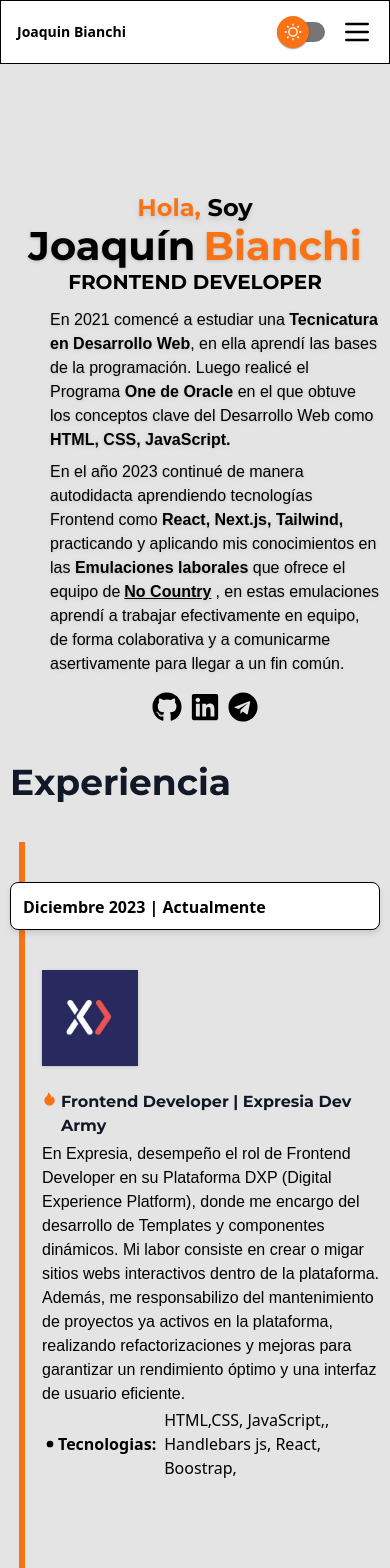
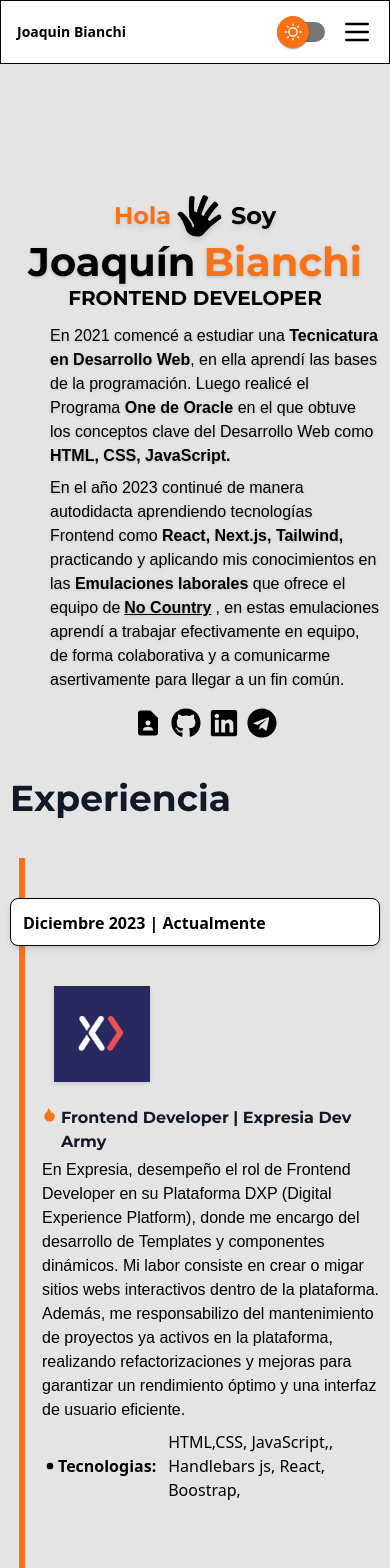
Before and after one commit to Joaquin-Bianchi/Portfolio-Joaquin-Bianchi, a Next.js app: page / in a window 390 px wide. Shown: the top 1568 px of the page. Built offline with nearby package versions, Linux system fonts and the light colour scheme; a web font is replaced by a local one; what @midudev/tailwind-animations would draw is missing.

Commit message:
Correccion de resposive y animacion de saludo

```diff
--- a/src/components/About.jsx
+++ b/src/components/About.jsx
@@ -2,6 +2,7 @@ import React from "react";
 import ButtonCv from "./buttons/ButtonCv";
 import SocialLinks from "./buttons/SocialLinks";
 import Image from "next/image";
+import { GiHand } from "react-icons/gi";
 
 // import MeetCard from "./cards/MeetCard";
 
@@ -9,8 +10,10 @@ function About() {
   return (
     <section className="container   mt-32  flex  m-auto">
       <div className="flex flex-col gap-1 items-center">
-        <p className="animate-fade-in text-2xl lg:text-3xl -mb-5 items-start drop-shadow-md dark:text-white font-Montserrat">
-          <span className="text-orange-500 ">Hola,</span> Soy
+        <p className="flex items-center animate-fade-in text-2xl lg:text-3xl -mb-5 drop-shadow-md dark:text-white font-Montserrat">
+          <span className="text-orange-500 ">Hola</span>
+          <GiHand className="animate-tada duration-5000 text-5xl ml-1 mr-2" />{" "}
+          Soy
         </p>
         <div>
           <h1
--- a/src/components/SubTitle.jsx
+++ b/src/components/SubTitle.jsx
@@ -4,8 +4,11 @@ import ButtonDarkMode from "./buttons/ButtonDarkMode";
 function SubTitle() {
   return (
     <>
-      <div className="animate-fade-in container hidden lg:mx-auto  xl:flex md:justify-between items-center ld:mt-5 z-20">
-        <p className="font-bold z-40 dark:text-white"> Joaquin Bianchi</p>
+      <div className="container hidden lg:mx-auto  xl:flex md:justify-between items-center ld:mt-5 z-20">
+        <p className="font-bold z-40 animate-fade-in animate-delay-100 dark:text-white">
+          {" "}
+          Joaquin Bianchi
+        </p>
         <ButtonDarkMode />
       </div>
     </>
--- a/src/components/buttons/ButtonDarkMode.jsx
+++ b/src/components/buttons/ButtonDarkMode.jsx
@@ -19,7 +19,7 @@ function ButtonDarkMode() {
   };
   return (
     <>
-      <label className="ui-switch z-20">
+      <label className="ui-switch z-20 animate-fade-in animate-delay-100">
         <input type="checkbox" onClick={handleChangeTheme} />
         <div className="slider">
           <div className="circle"></div>
--- a/src/components/buttons/SocialLinks.jsx
+++ b/src/components/buttons/SocialLinks.jsx
@@ -1,10 +1,22 @@
 import React from "react";
 import { FaGithub, FaLinkedin, FaTelegram } from "react-icons/fa";
-
+import { MdContactPage } from "react-icons/md";
 function SocialLinks({ size }) {
   return (
     <div className="flex z-20">
       <div className="flex items-center  text-3xl  lg:text-4xl gap-2 dark:text-white">
+        <a
+          className="lg:hidden"
+          href="https://flowcv.com/resume/pqls7i3bt6"
+          target="_blank"
+          rel="noopener noreferrer"
+        >
+          <MdContactPage
+            className="transition ease-in-out hover:text-orange-500
+            duration-300"
+            size={size}
+          ></MdContactPage>
+        </a>
         <a
           href="https://github.com/Joaquin-Bianchi"
           target="_blank"
--- a/src/components/cards/ExperienceCard.jsx
+++ b/src/components/cards/ExperienceCard.jsx
@@ -28,7 +28,7 @@ function ExperienceCard({
       </div>
 
       <div className="flex-grow  md:pl-8 pl-8 flex sm:items-center items-start flex-col sm:flex-row">
-        <div className="flex-shrink-0 w-24 h-24 bg-black rounded-full inline-flex items-center justify-center">
+        <div className="flex-shrink-0 ml-3 md:ml-0 w-24 h-24 bg-black rounded-full inline-flex items-center justify-center">
           <img src={Image} className="drop-shadow w-full h-full" alt="" />
         </div>
 
@@ -46,7 +46,7 @@ function ExperienceCard({
           <p className=" text-black font-Hind-Madurai  lg:text-lg dark:text-[#cdcdcd]  ">
             {Description}
           </p>
-          <p className="flex gap-2 items-center mt-0.5 text-black dark:text-[#cdcdcd] font-medium">
+          <p className="flex gap-3 mt-2 lg:gap2 items-center lg:mt-0.5 text-black dark:text-[#cdcdcd] font-medium">
             <span className="font-bold  flex items-center">
               <TbPointFilled />
               Tecnologias:
```
